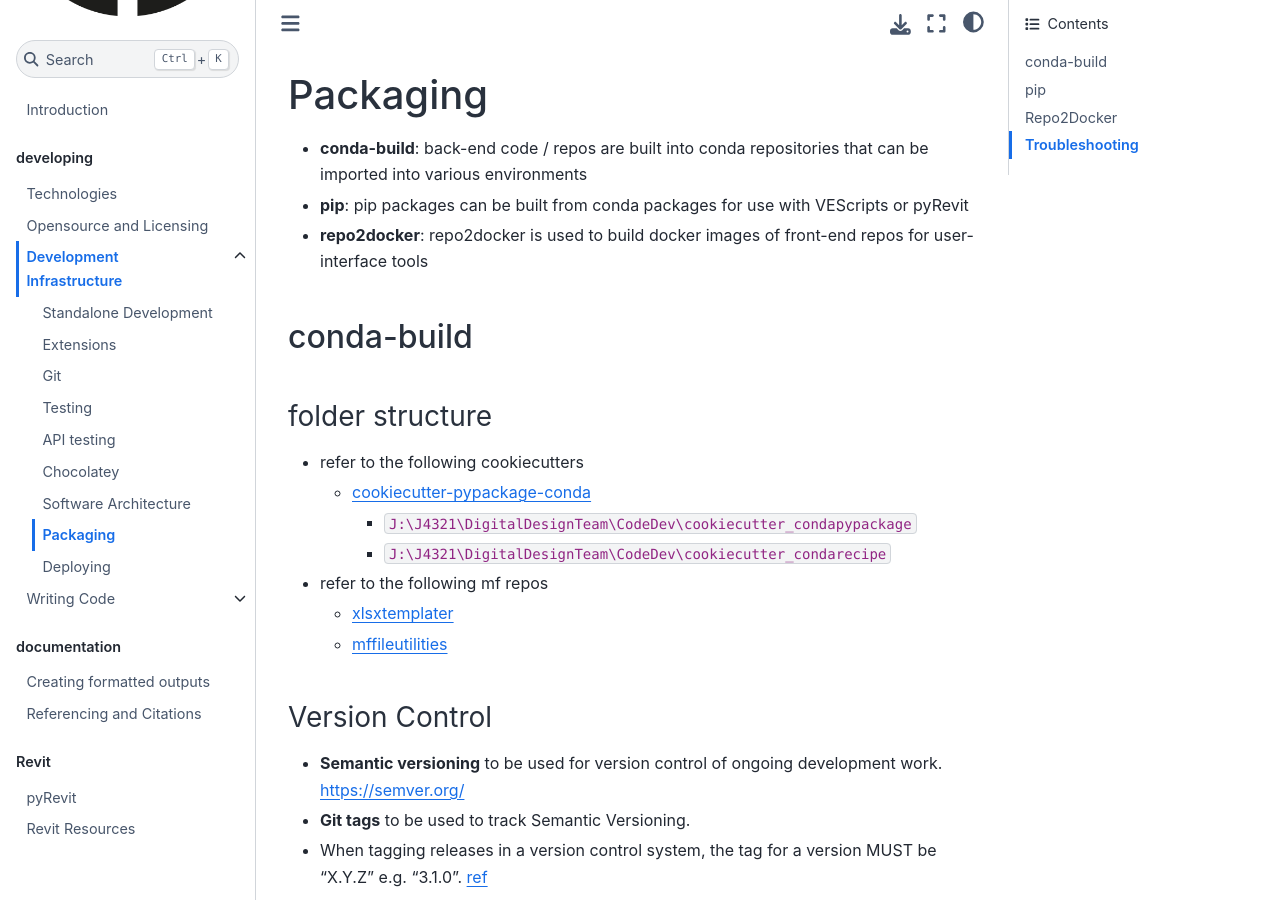
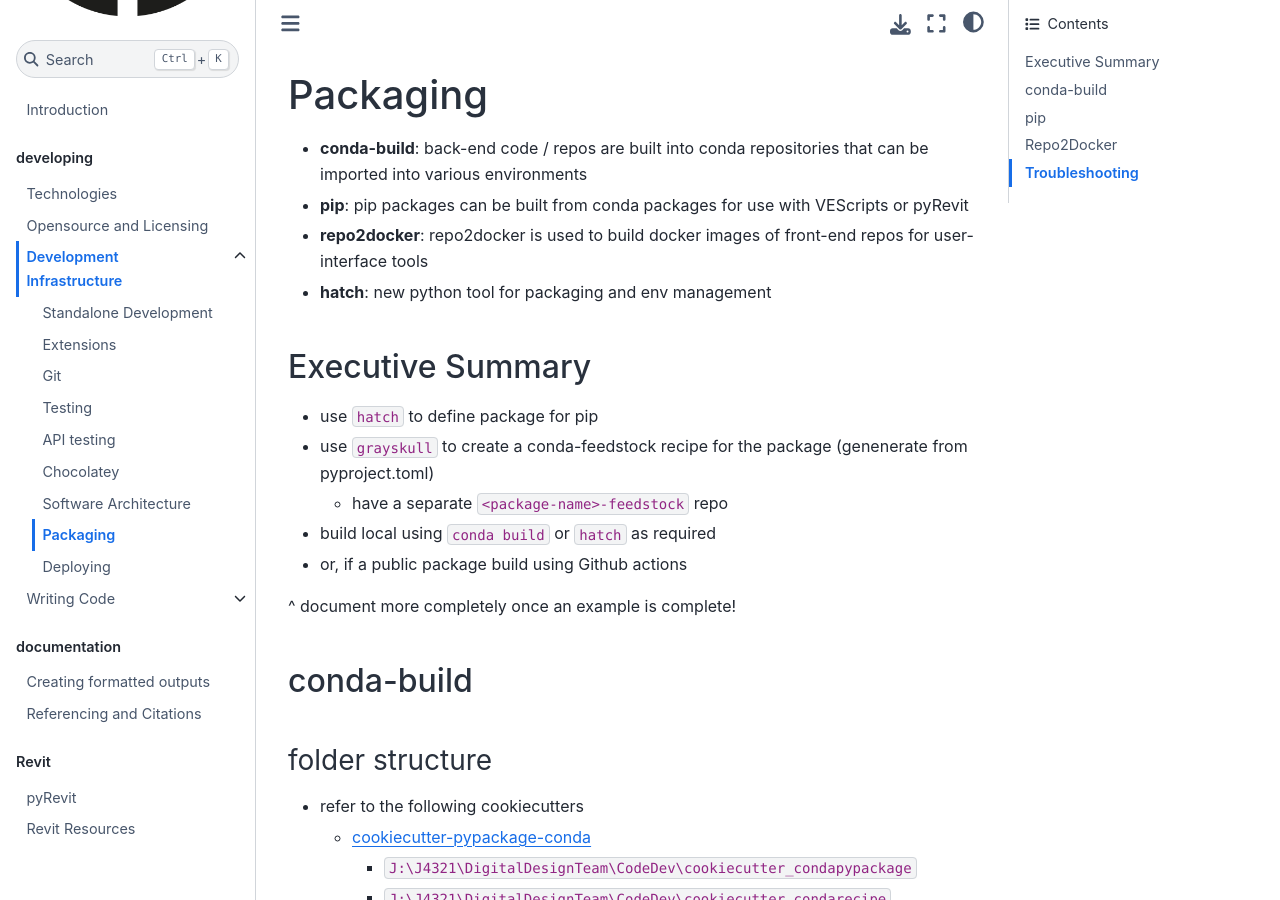
Before and after one commit to maxfordham/mxf-code-docs, a Jupyter Book: the page built from book/docs/packaging.md, in a window 1280 px wide and 900 px high. Built offline with Jupyter Book 1.0.4 settings and Sphinx 7.4.7 and the Sphinx Book theme 1.1.4, drawn with Linux system fonts in a browser that asks for light colours; pages that are not in the unit, such as notebooks, are missing from menus.

Commit message:
added notes about grayskull and hatch.

```diff
--- a/book/docs/packaging.md
+++ b/book/docs/packaging.md
@@ -6,6 +6,17 @@ repositories that can be imported into various environments
 use with VEScripts or pyRevit
 - __repo2docker__: repo2docker is used to build docker images of front-end
 repos for user-interface tools
+- __hatch__: new python tool for packaging and env management
+
+## Executive Summary
+
+- use `hatch` to define package for pip
+- use `grayskull` to create a conda-feedstock recipe for the package (genenerate from pyproject.toml)
+	- have a separate `<package-name>-feedstock` repo
+- build local using `conda build` or `hatch` as required
+- or, if a public package build using Github actions
+
+^ document more completely once an example is complete!
 
 ## conda-build
 
```
